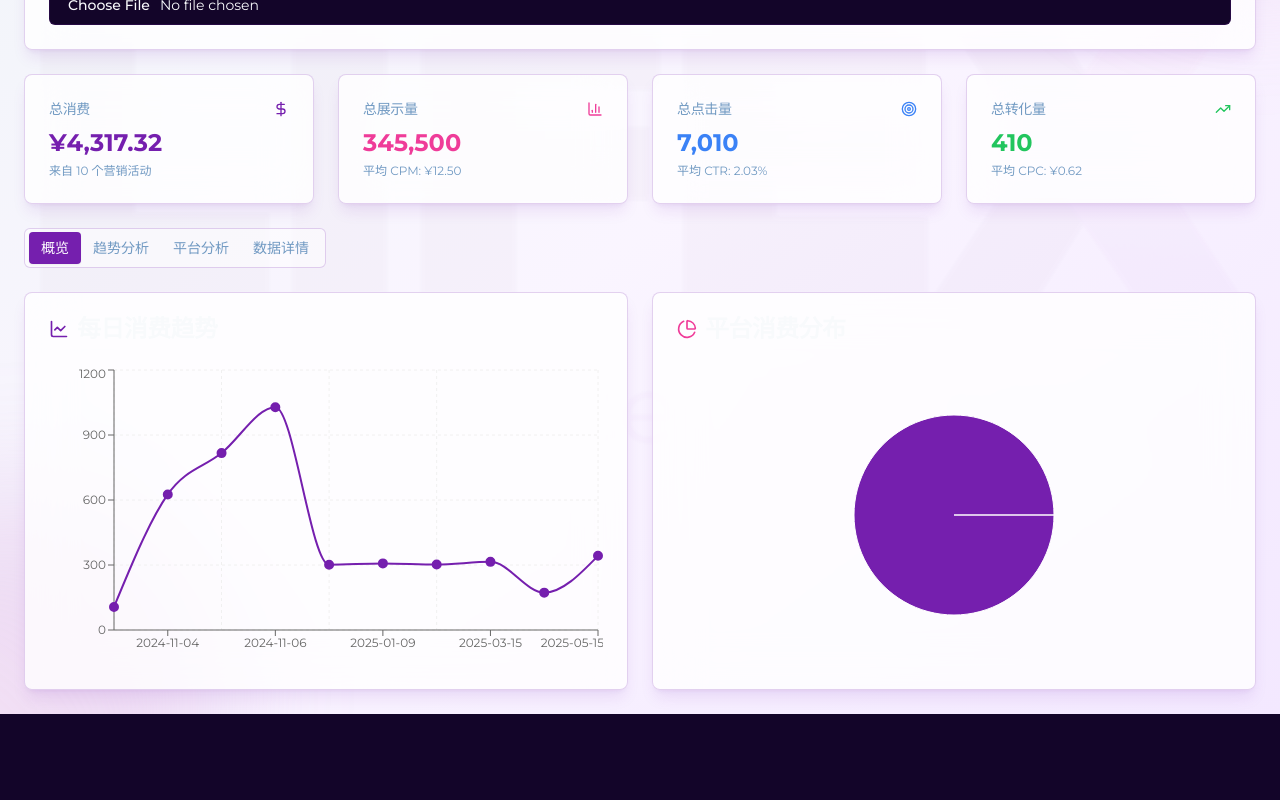
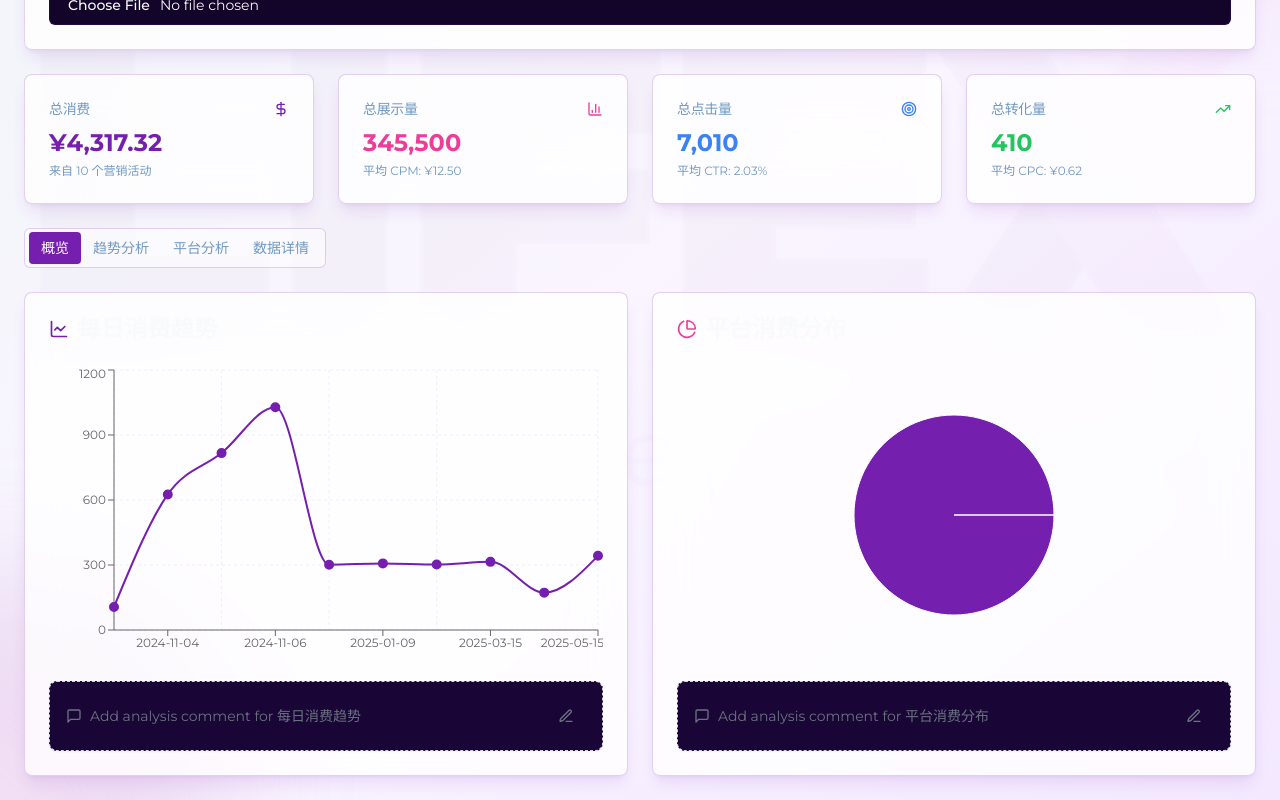
Before and after one commit to Macca12138/operationmain, a Next.js app: page /marketing in a window 1280 px wide. Shown: the part 243-1043 px from the top of the page. Before the commit the page ends 957 px from the top, so only its background shows below. Built offline with nearby package versions, Linux system fonts and the light colour scheme.

Commit message:
save comments

```diff
--- a/components/marketing-dashboard.tsx
+++ b/components/marketing-dashboard.tsx
@@ -28,6 +28,7 @@ import {
 import { Alert, AlertDescription } from "@/components/ui/alert"
 import { LoadingAnimation } from "@/components/loading-animation"
 import { useFullscreen } from "@/hooks/use-fullscreen"
+import { ChartComment } from "@/components/chart-comment"
 import * as XLSX from "xlsx"
 import Image from "next/image"
 import { LineChart as RechartsLineChart, Line, XAxis, YAxis, CartesianGrid, Tooltip, ResponsiveContainer, BarChart, Bar, PieChart as RechartsPieChart, Pie, Cell, Legend } from 'recharts'
@@ -484,6 +485,7 @@ export function MarketingDashboard() {
                       />
                     </RechartsLineChart>
                   </ResponsiveContainer>
+                  <ChartComment chartId="daily-cost-trend" chartTitle="每日消费趋势" />
                 </CardContent>
               </Card>
 
@@ -518,6 +520,7 @@ export function MarketingDashboard() {
                       </Pie>
                     </RechartsPieChart>
                   </ResponsiveContainer>
+                  <ChartComment chartId="platform-cost-distribution" chartTitle="平台消费分布" />
                 </CardContent>
               </Card>
             </div>
@@ -547,6 +550,7 @@ export function MarketingDashboard() {
                     <Line yAxisId="right" type="monotone" dataKey="conversions" stroke="#3CBDE5" strokeWidth={2} name="转化" />
                   </RechartsLineChart>
                 </ResponsiveContainer>
+                <ChartComment chartId="multi-dimensional-trend" chartTitle="多维度趋势分析" />
               </CardContent>
             </Card>
 
@@ -580,6 +584,7 @@ export function MarketingDashboard() {
                     <Bar dataKey="其他" stackId="a" fill="#FF701F" name="其他" />
                   </BarChart>
                 </ResponsiveContainer>
+                <ChartComment chartId="monthly-leads-stats" chartTitle="每月线索数量统计" />
               </CardContent>
             </Card>
           </TabsContent>
@@ -605,6 +610,7 @@ export function MarketingDashboard() {
                     <Bar dataKey="cost" fill="#751FAE" name="总消费" />
                   </BarChart>
                 </ResponsiveContainer>
+                <ChartComment chartId="platform-performance-comparison" chartTitle="平台效果对比" />
               </CardContent>
             </Card>
           </TabsContent>
```
